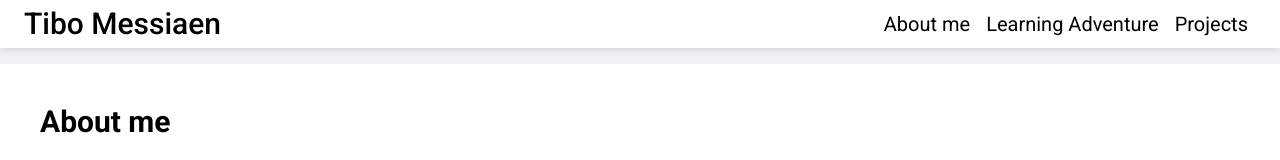
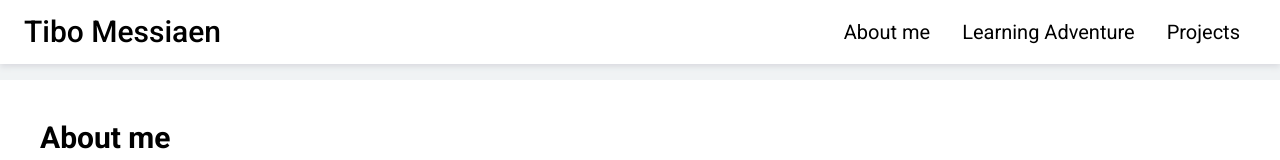
Before and after one commit to Vandammecasper/Portfolio, a React (Vite) app in the folder Portfolio/: page /about in a window 1280 px wide. Shown: the top 160 px of the page. Built offline with nearby package versions, Linux system fonts and the light colour scheme.

Commit message:
feat: github pages setup

```diff
--- a/Portfolio/package.json
+++ b/Portfolio/package.json
@@ -1,9 +1,12 @@
 {
+  "homepage": "https://messiaentibo.github.io/Portfolio",
   "name": "portfolio",
   "private": true,
   "version": "0.0.0",
   "type": "module",
   "scripts": {
+    "predeploy": "npm run build",
+    "deploy": "gh-pages -d dist",
     "dev": "vite",
     "build": "tsc && vite build",
     "preview": "vite preview"
@@ -21,6 +24,7 @@
     "@types/react-dom": "^18.0.10",
     "@vitejs/plugin-react": "^3.1.0",
     "autoprefixer": "^10.4.14",
+    "gh-pages": "^5.0.0",
     "postcss": "^8.4.21",
     "tailwindcss": "^3.2.7",
     "typescript": "^4.9.3",
--- a/Portfolio/src/components/Header.tsx
+++ b/Portfolio/src/components/Header.tsx
@@ -35,21 +35,21 @@ export default ({title}:Props) => {
   }
 
   return (
-    <header className="flex place-content-between bg-white px-4 content-center text-center place-items-center h-10 shadow-header xl:h-12 xl:px-6 2xl:px-24">
+    <header className="flex place-content-between bg-white px-4 content-center text-center place-items-center h-12 shadow-header xl:h-16 xl:px-6 2xl:px-24">
       <Link to='/' onClick={selectHome}><h1 className='text-2xl font-medium xl:text-3xl'>{title}</h1></Link>
       <div className='hidden sm:flex xl:text-xl'>
         <ul>
           {active === 'About me' ?
-            <li className='inline'><Link className='p-2 border-b-4 border-orange-peel' to='/about'>About me</Link></li> :
-            <li className='inline'><Link className='p-2 hover:border-b-4 border-caribbean-current' to='/about' onClick={selectAbout}>About me</Link></li>}
+            <li className='inline'><Link className='p-3 xl:p-4 border-b-4 border-orange-peel' to='/about'>About me</Link></li> :
+            <li className='inline'><Link className='p-3 xl:p-4 hover:border-b-4 border-caribbean-current' to='/about' onClick={selectAbout}>About me</Link></li>}
 
           {active === 'Learning Adventure' ?
-            <li className='inline'><Link className='p-2 border-b-4 border-orange-peel' to='/learning'>Learning Adventure</Link></li> :
-            <li className='inline'><Link className='p-2 hover:border-b-4 border-caribbean-current' to='/learning' onClick={selectLearning}>Learning Adventure</Link></li>}
+            <li className='inline'><Link className='p-3 xl:p-4 border-b-4 border-orange-peel' to='/learning'>Learning Adventure</Link></li> :
+            <li className='inline'><Link className='p-3 xl:p-4 hover:border-b-4 border-caribbean-current' to='/learning' onClick={selectLearning}>Learning Adventure</Link></li>}
 
           {active === 'Projects' ?
-            <li className='inline'><Link className='p-2 border-b-4 border-orange-peel' to='/projects'>Projects</Link></li> :
-            <li className='inline'><Link className='p-2 hover:border-b-4 border-caribbean-current' to='/projects' onClick={selectProjects}>Projects</Link></li>}
+            <li className='inline'><Link className='p-3 xl:p-4 border-b-4 border-orange-peel' to='/projects'>Projects</Link></li> :
+            <li className='inline'><Link className='p-3 xl:p-4 hover:border-b-4 border-caribbean-current' to='/projects' onClick={selectProjects}>Projects</Link></li>}
 
         </ul>
       </div>
```
Also changed, not shown: 1 other file (tests, documents, lock files or other folders).
